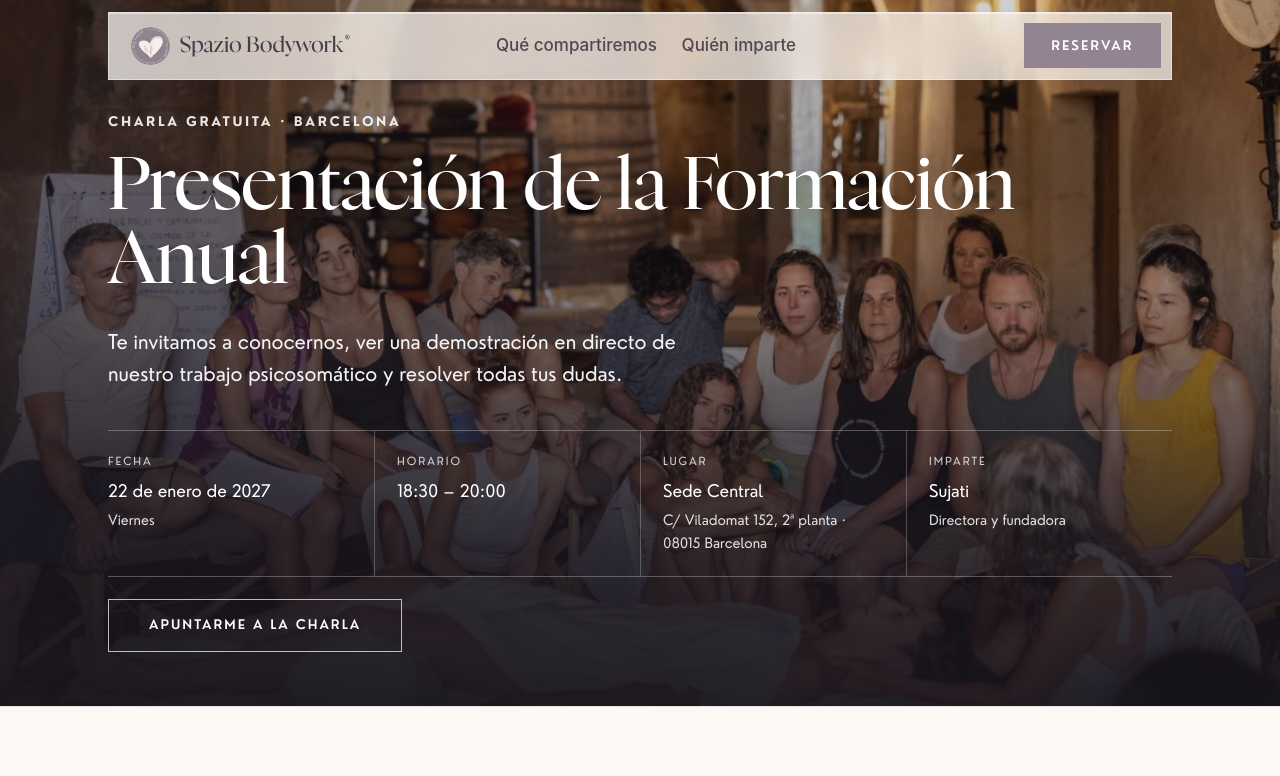
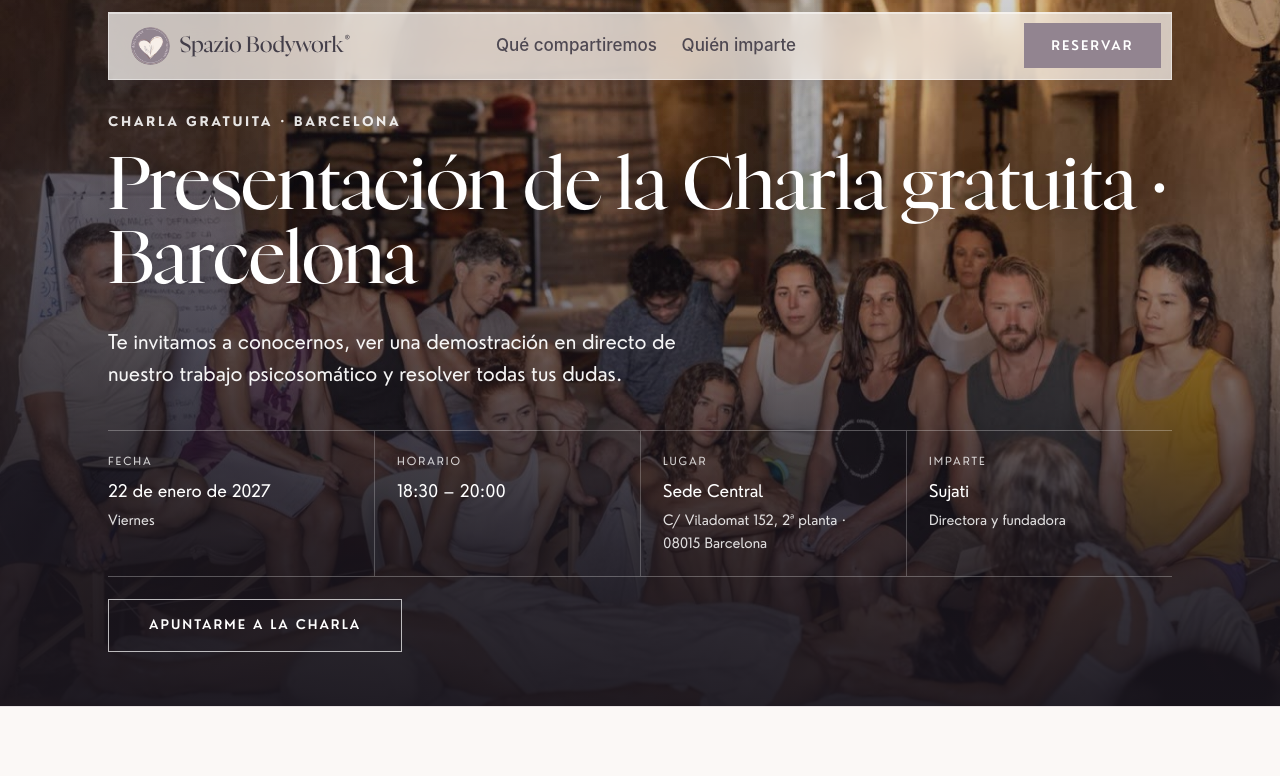
Before and after one commit to WeavesDV/spazio-landings, a plain HTML site: page charla/index.html in a window 1280 px wide. Shown: the top 776 px of the page. Drawn offline with Linux system fonts and the light colour scheme; a web font is replaced by a local one.

Commit message:
Charla: el h1 pasa a 'Presentación de la Charla gratuita · Barcelona'

```diff
--- a/charla/index.html
+++ b/charla/index.html
@@ -221,7 +221,7 @@
     <div class="hero-scrim"></div>
     <div class="hero-inner">
     <p class="label">Charla gratuita · Barcelona</p>
-    <h1>Presentación de la Formación Anual</h1>
+    <h1>Presentación de la Charla gratuita · Barcelona</h1>
     <p class="lead">Te invitamos a conocernos, ver una demostración en directo de nuestro trabajo psicosomático y resolver todas tus dudas.</p>
 
     <dl class="datos">
```
